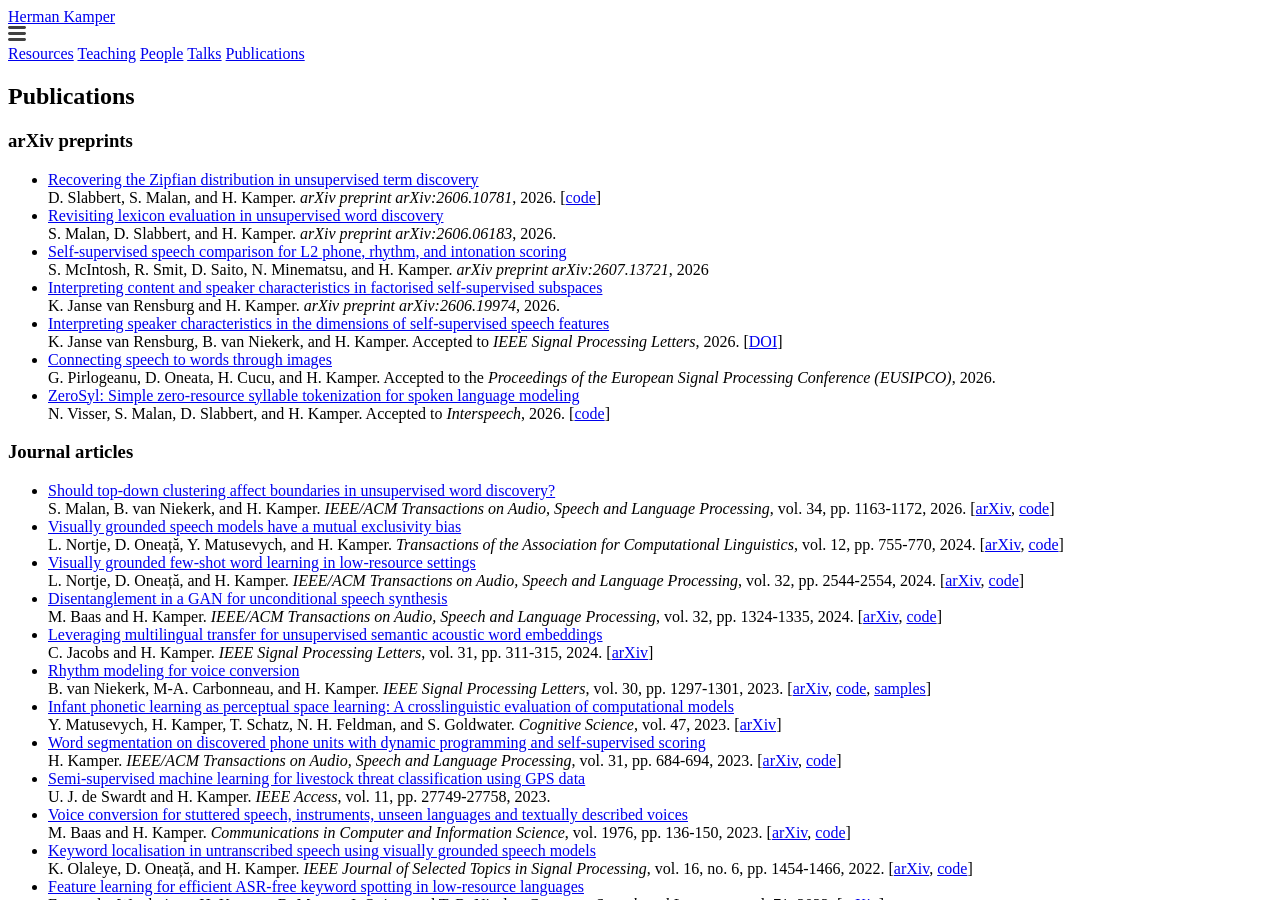
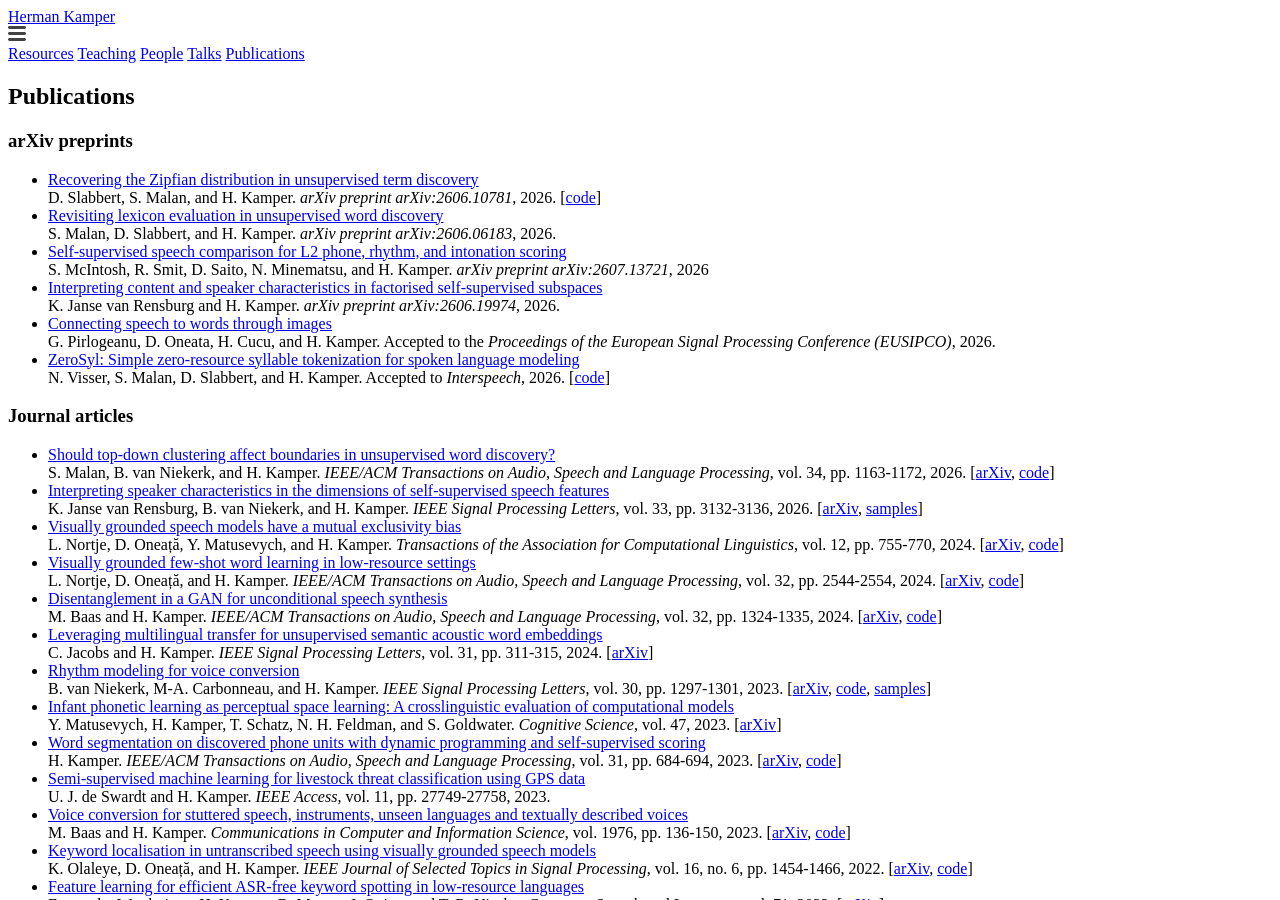
Before and after one commit to kamperh/kamperh.github.io, a Jekyll site: the page built from publications.md, in a window 1280 px wide and 900 px high. Built offline with Jekyll 4.4.1, drawn with Linux system fonts in a browser that asks for light colours; a style sheet for code colours, icons or effects is not loaded; some of the changed lines change nothing that is shown.

Commit message:
Update publications.md

```diff
--- a/publications.md
+++ b/publications.md
@@ -18,8 +18,6 @@ order: 5
   S. McIntosh, R. Smit, D. Saito, N. Minematsu, and H. Kamper. *arXiv preprint arXiv:2607.13721*, 2026
 - [Interpreting content and speaker characteristics in factorised self-supervised subspaces](https://arxiv.org/abs/2606.19974)
   K. Janse van Rensburg and H. Kamper. *arXiv preprint arXiv:2606.19974*, 2026.
-- [Interpreting speaker characteristics in the dimensions of self-supervised speech features](http://arxiv.org/abs/2603.03096)
-  K. Janse van Rensburg, B. van Niekerk, and H. Kamper. Accepted to *IEEE Signal Processing Letters*, 2026. [[DOI](https://doi.org/10.1109/LSP.2026.3716838)]
 - [Connecting speech to words through images](https://arxiv.org/abs/2606.16807)
   G. Pirlogeanu, D. Oneata, H. Cucu, and H. Kamper. Accepted to the *Proceedings of the European Signal Processing Conference (EUSIPCO)*, 2026.
 - [ZeroSyl: Simple zero-resource syllable tokenization for spoken language modeling](https://arxiv.org/abs/2602.15537)
@@ -31,6 +29,9 @@ order: 5
 - [Should top-down clustering affect boundaries in unsupervised word discovery?](https://doi.org/10.1109/TASLPRO.2026.3659426)
   S. Malan, B. van Niekerk, and H. Kamper. *IEEE/ACM Transactions on Audio, Speech and Language Processing*, vol. 34, pp. 1163-1172, 2026.
   [[arXiv](https://arxiv.org/abs/2507.19204), [code](https://github.com/s-malan/prom-seg-clus)]
+- [Interpreting speaker characteristics in the dimensions of self-supervised speech features](https://doi.org/10.1109/LSP.2026.3716838)
+  K. Janse van Rensburg, B. van Niekerk, and H. Kamper. *IEEE Signal Processing Letters*, vol. 33, pp. 3132-3136, 2026.
+  [[arXiv](http://arxiv.org/abs/2603.03096), [samples](https://kylejvr767.github.io/SPL_demo_page/)]
 - [Visually grounded speech models have a mutual exclusivity bias](https://doi.org/10.1162/tacl_a_00672)
   L. Nortje, D. Oneață, Y. Matusevych, and H. Kamper. *Transactions of the Association for Computational Linguistics*, vol. 12, pp. 755-770, 2024.
   [[arXiv](https://arxiv.org/abs/2403.13922), [code](https://sites.google.com/view/mutualexclusivityinvgs)]
```
